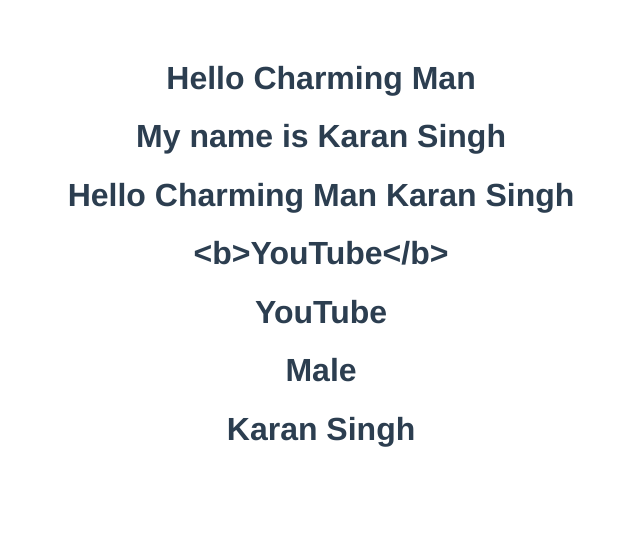
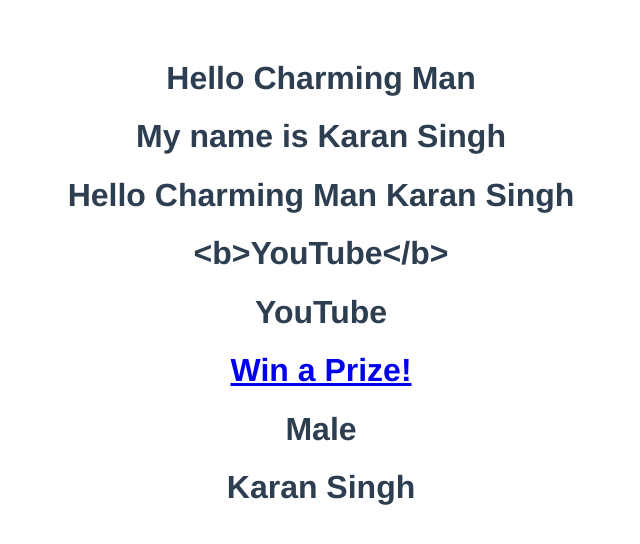
Before and after one commit to Karan2109/Leaning-Vue.js, a Vue app in the folder Vue.js 3/hello-world/: page / in a window 1280 px wide. Shown: the top 544 px of the page, without its empty margins (319-959 px from the left). Built offline with nearby package versions, Linux system fonts and the light colour scheme.

Commit message:
v-html is used to render content from the string

```diff
--- a/Vue.js 3/hello-world/src/App.vue
+++ b/Vue.js 3/hello-world/src/App.vue
@@ -4,6 +4,7 @@
   <h1>{{ greet }} {{ name }}</h1>
   <h1>{{ channel }}</h1>
   <h1 v-html="channel"></h1>
+  <h1 v-html="hack"></h1>
   <h1 v-text="gender"></h1>
   <h1 v-text="name"></h1>
   <!-- <h1 v-text="chanel"></h1> -->
@@ -18,6 +19,7 @@
       name: "Karan Singh",
       gender: "Male",
       channel: "<b>YouTube</b>",
+      hack: `<a href="#" onclick="alert('You have been Hacked!')">Win a Prize!</a>`,
     };
   },
 };
```
